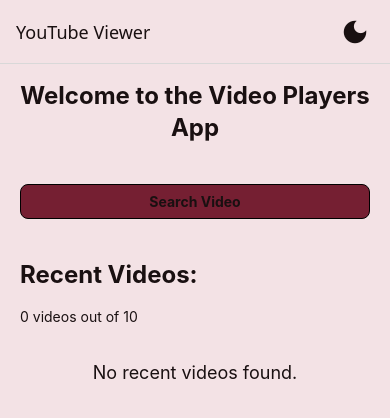
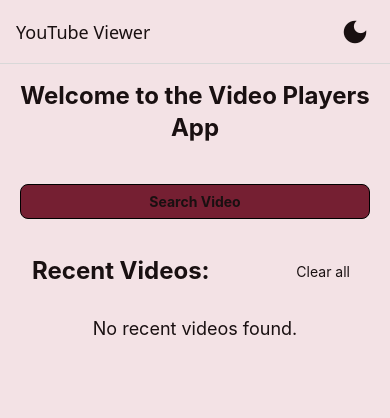
Before and after one commit to shaypahima/tubeViewer-app, a React Native app: screen /Home in a window 390 px wide. Shown: the top 418 px of the page. Built offline with nearby package versions, Linux system fonts and the light colour scheme.

Commit message:
delete items option added

```diff
--- a/package.json
+++ b/package.json
@@ -25,6 +25,7 @@
     "react-native-appearance": "^0.0.0",
     "react-native-reanimated": "~3.16.1",
     "react-native-safe-area-context": "4.12.0",
+    "react-native-swipe-list-view": "^3.2.9",
     "react-native-vector-icons": "^10.2.0",
     "react-native-webview": "13.12.5",
     "react-native-youtube-iframe": "^2.3.0",
--- a/src/components/VideoItem.jsx
+++ b/src/components/VideoItem.jsx
@@ -5,10 +5,11 @@
 import { VideosContext } from "../contexts/videosContext";
 
 
+
 export default function VideoItem({ video, addToRecentVideos = false }) {
   const { colors } = useContext(ThemeContext);
   // add the video to the recent videos list
-  const { addVideo } = useContext(VideosContext);
+  const { addVideo, deleteVideo } = useContext(VideosContext);
   // get the title and thumbnail of the video
   const { title, thumbnail } = video;
 
@@ -26,7 +27,6 @@
     <TouchableOpacity
       className="flex-row items-center space-x-4 p-4 border-b "
       style={{
-        borderBottomColor: colors.secondary,
         backgroundColor: colors.secondary,
       }}
       onPress={handlePress}
@@ -35,6 +35,9 @@
         className="w-16 h-16 rounded"
         resizeMode="cover"
         source={{ uri: thumbnail }}
+        style={{
+          backgroundColor: colors.secondary,
+        }}
       />
       <Text
         className="ml-4 text-lg font-medium"
--- a/src/contexts/videosContext.js
+++ b/src/contexts/videosContext.js
@@ -35,6 +35,7 @@
     saveRecentVideos();
   }, [recentVideos]);
 
+  // add a video to the recent videos
   const addVideo = (video) => {
     setRecentVideos((prevVideos) => {
       const updatedVideos = [video, ...prevVideos];
@@ -42,5 +43,18 @@
     });
   };
 
-  return <VideosContext.Provider value={{ recentVideos, addVideo }}>{children}</VideosContext.Provider>;
+  // delete all videos
+  const deleteAllVideos = () => {
+    setRecentVideos([]);
+  };
+
+  // delete a video
+  const deleteVideo = (videoId) => {
+    setRecentVideos((prevVideos) => {
+      const updatedVideos = prevVideos.filter((video) => video.id !== videoId);
+      return updatedVideos
+    });
+  };
+
+  return <VideosContext.Provider value={{ recentVideos, addVideo, deleteAllVideos, deleteVideo }}>{children}</VideosContext.Provider>;
 };
--- a/src/navigation/AppNavigator.jsx
+++ b/src/navigation/AppNavigator.jsx
@@ -6,7 +6,6 @@
 import { useContext } from "react";
 import { ThemeContext } from "../contexts/themeContext";
 import ThemeSwitch from "../components/ThemeSwitch";
-
 
 const Stack = createNativeStackNavigator();
 
--- a/src/screens/HomeScreen.jsx
+++ b/src/screens/HomeScreen.jsx
@@ -1,46 +1,61 @@
-import { View, Text, FlatList } from 'react-native';
-import { useNavigation } from '@react-navigation/native';
-import { useContext } from 'react';
-import { ThemeContext } from '../contexts/themeContext';
-import Button from '../components/UI/Button';
-import { VideosContext } from '../contexts/videosContext';
-import VideoItem from '../components/VideoItem';
+import { View, Text, TouchableOpacity } from "react-native";
+import { useNavigation } from "@react-navigation/native";
+import { useContext, forwardRef} from "react";
+import { ThemeContext } from "../contexts/themeContext";
+import Button from "../components/UI/Button";
+import { VideosContext } from "../contexts/videosContext";
+import VideoItem from "../components/VideoItem";
+import { SwipeListView } from "react-native-swipe-list-view";
+
 
 
 export default function HomeScreen() {
   const navigation = useNavigation();
   const { colors } = useContext(ThemeContext);
-  // get the recent videos from the videos context
-  const { recentVideos } = useContext(VideosContext);
+  // get the recent videos from the videos context and the deleteAllVideos function
+  const { recentVideos, deleteAllVideos } = useContext(VideosContext);
 
   return (
     <View className="flex-1 " style={{ backgroundColor: colors.background }}>
-      <Text className="text-center text-2xl font-bold my-4 mx-5" style={{ color: colors.text }}>
+      <Text
+        className="text-center text-2xl font-bold my-4 mx-5"
+        style={{ color: colors.text }}
+      >
         Welcome to the Video Players App
       </Text>
       <Button
         className="my-6 mx-5"
         variant="primary"
         title="Search Video"
-        onPress={() => navigation.navigate('Search')}
+        onPress={() => navigation.navigate("Search")}
       />
-      <Text className="text-2xl font-bold my-4 mx-5" style={{ color: colors.text }}>
-        Recent Videos:
-      </Text>
-      <Text className="text-sm mb-4 mx-5" style={{ color: colors.text }}>
-        {recentVideos.length} videos out of 10
-      </Text>
+      <View className="flex-row p-3 justify-between">
+        <Text
+          className="text-2xl font-bold mx-5"
+          style={{ color: colors.text }}
+        >
+          Recent Videos:
+        </Text>
+        <TouchableOpacity
+          className="mt-2 mr-7"
+          onPress={() => deleteAllVideos()}
+        >
+          <Text style={{ color: colors.text }}>Clear all</Text>
+        </TouchableOpacity>
+      </View>
       {/* if there are recent videos, show them in a flatlist */}
       {recentVideos.length > 0 ? (
-      <FlatList
-        data={recentVideos}
-        contentContainerStyle={{ paddingTop: 10 }}
-        className="flex-1"
-        keyExtractor={(item) => item.videoId}
-          renderItem={({ item }) => <VideoItem video={item} />}
+        <SwipeListView
+          data={recentVideos}
+          renderItem={(data) => <VideoItem video={data.item} />}
+          renderHiddenItem={() => <View className="flex-row items-center space-x-4 p-4 border-b " style={{ backgroundColor: colors.background }}></View>}
+
         />
       ) : (
-        <Text className="text-center text-lg my-4 mx-5" style={{ color: colors.text }}>
+        <Text
+          className="text-center text-lg my-4 mx-5"
+          style={{ color: colors.text }}
+        >
           No recent videos found.
         </Text>
       )}
--- a/src/screens/VideoScreen.jsx
+++ b/src/screens/VideoScreen.jsx
@@ -50,7 +50,7 @@
       <Button
         className="my-6 mx-5"
         title="Back to the Home Screen"
-        onPress={() => navigation.navigate('Home')}
+        onPress={() => navigation.popTo('Home')}
         variant="secondary"
       />
     </View>
```
Also changed, not shown: 1 other file (tests, documents, lock files or other folders).
